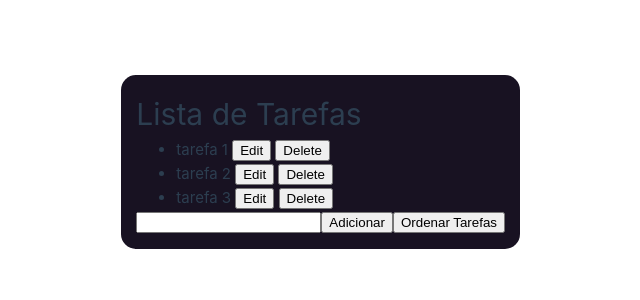
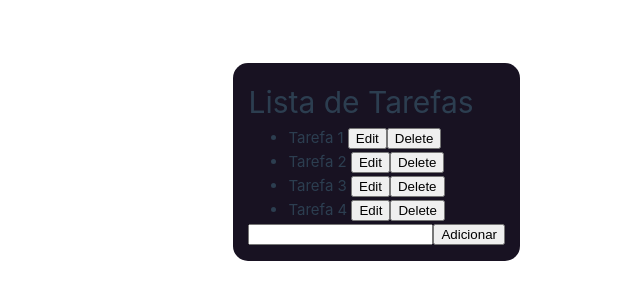
Before and after one commit to IgorMMichels/to-do, a Vue app: page / in a window 1280 px wide. Shown: the part 238-538 px from the top of the page, without its empty margins (120-760 px from the left). Built offline with nearby package versions, Linux system fonts and the light colour scheme.

Commit message:
Continuação To do list

```diff
--- a/src/App.vue
+++ b/src/App.vue
@@ -1,11 +1,43 @@
 <script setup>
-  import { ref } from 'vue'
+import { ref } from 'vue'
 
-  const tarefas = ref(['tarefa 1', 'tarefa 2', 'tarefa 3']);
-  const novaTarefa = ref('');
+const tarefas = ref([
+  {
+    id: 1,
+    tarefa: 'Tarefa 1',
+    status: 'concluida',
+  },
+  {
+    id: 2,
+    tarefa: 'Tarefa 2',
+    status: 'concluida',
+  },
+  {
+    id: 3,
+    tarefa: 'Tarefa 3',
+    status: 'pendente',
+  },
+  {
+    id: 4,
+    tarefa: 'Tarefa 4',
+    status: 'pendente',
+  },
+])
+const novaTarefa = ref('')
 
-  // Concluir Tarefa
+function addTarefa(novaTarefa) {
+  const id = tarefas.value[tarefas.value.length - 1].id + 1
+  console.log(id)
+  tarefas.value.push({id: id, tarefa: novaTarefa, status: 'pendente'})
+}
+function editTarefa(id) {
+  const novoNome = prompt("Insira o novo nome da tarefa");
 
+  tarefas.value[id-1].tarefa = novoNome
+
+}
+
+// Concluir Tarefa
 </script>
 
 <template>
@@ -13,12 +45,12 @@
     <h1>Lista de Tarefas</h1>
     <ul>
       <li v-for="tarefa in tarefas" :key="tarefa">
-      {{ tarefa }} <button @click="tarefas.splice(tarefas.indexOf(tarefa), 1)">Edit</button> <button @click="tarefas.splice(tarefas.indexOf(tarefa), 1)">Delete</button>
-    </li>
+        {{ tarefa.tarefa }} <button @click="editTarefa(tarefa.id)">Edit</button>
+        <button @click="tarefas.splice(tarefas.indexOf(tarefa), 1)">Delete</button>
+      </li>
     </ul>
-    <input type="text" v-model="novaTarefa">
-    <button @click="tarefas.push(novaTarefa)">Adicionar</button>
-    <button @click="tarefas.sort(tarefas.value.sort())">Ordenar Tarefas</button>
+    <input type="text" v-model="novaTarefa" />
+    <button @click="addTarefa(novaTarefa)">Adicionar</button>
   </div>
 </template>
 
@@ -27,7 +59,7 @@ li {
   cursor: pointer;
 }
 .concluida {
-  color: lime
+  color: lime;
 }
 .container {
   padding: 15px;
```
